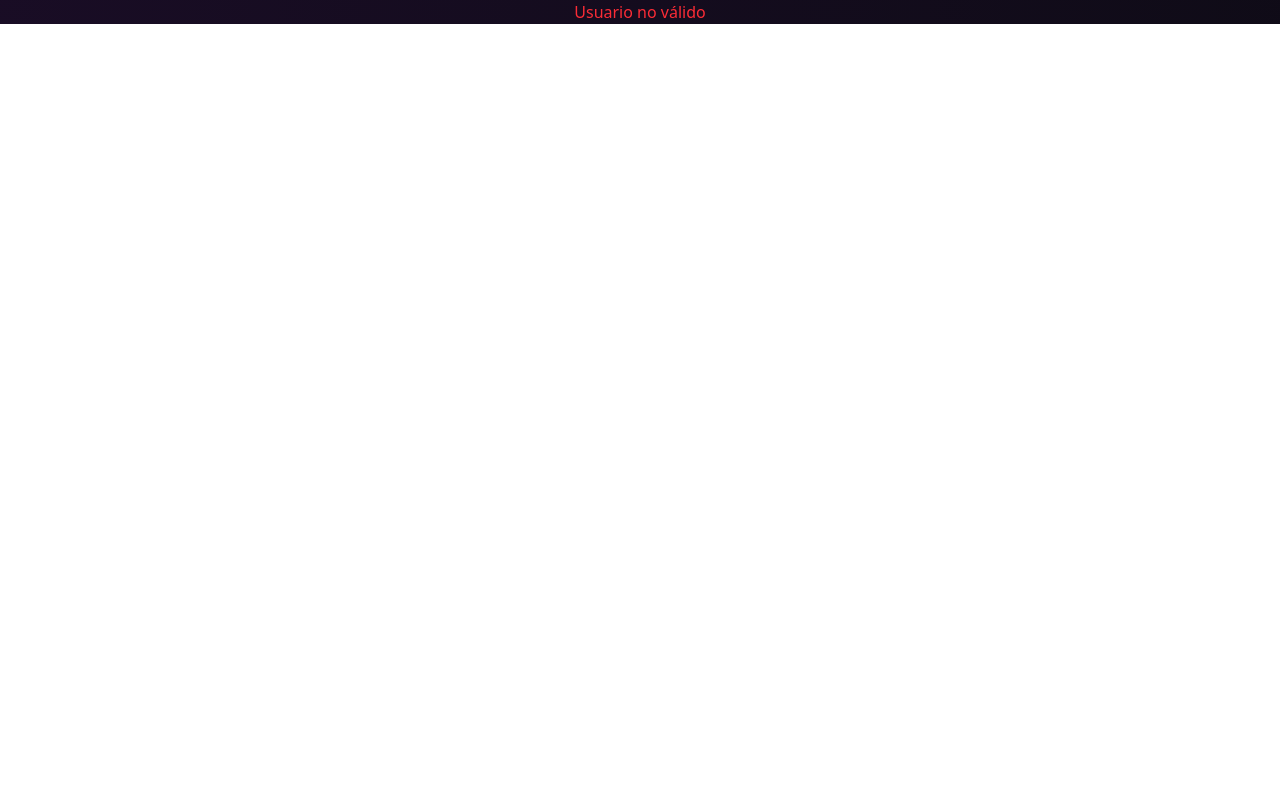
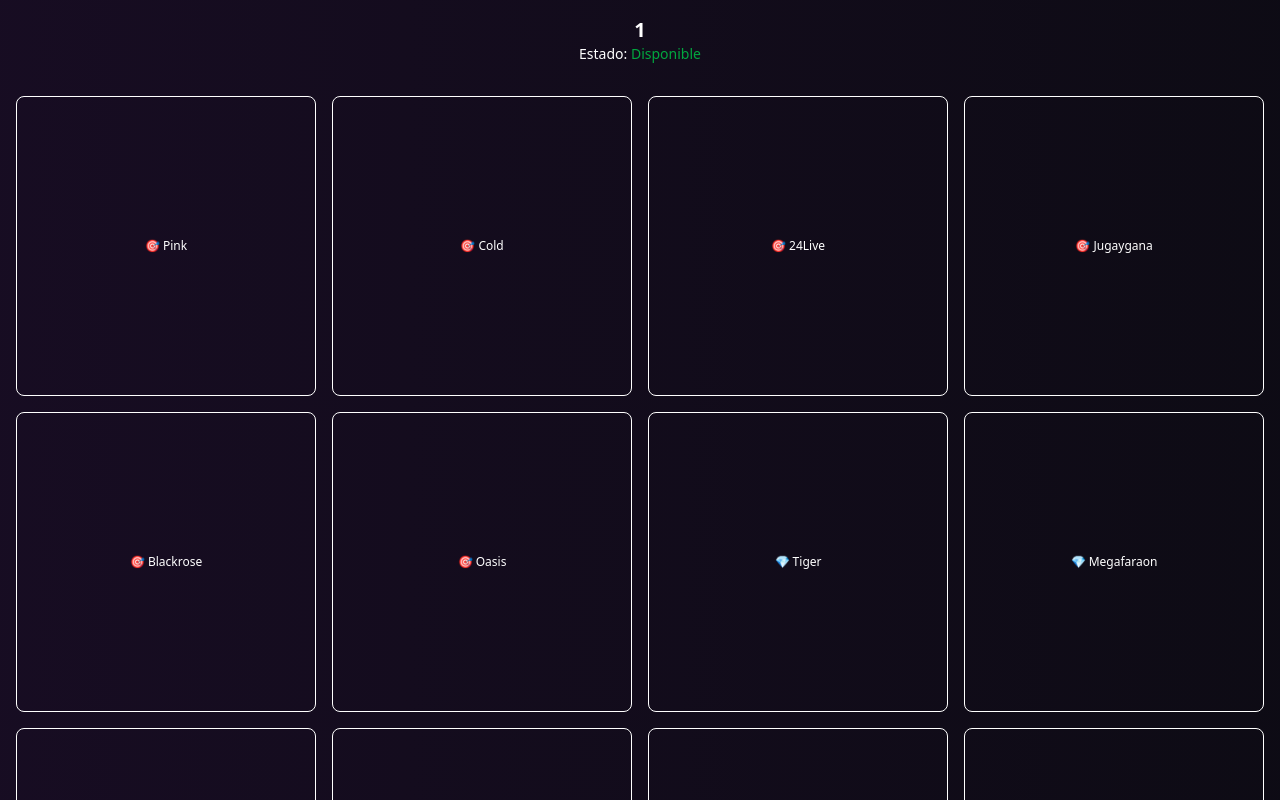
Before and after one commit to franciscobuchini/argenbet, a React (Vite) app: page /1 in a window 1280 px wide. Shown: the top 800 px of the page. Built offline with nearby package versions, Linux system fonts and the light colour scheme; no server answers; the database is empty.

Commit message:
starting client page

```diff
--- a/src/App.jsx
+++ b/src/App.jsx
@@ -37,6 +37,7 @@ function RoutesWithLoader() {
           </PrivateRoute>
         }
       />
+       <Route path="/" element={<ClientPage />} />
       <Route path="/:phone" element={<ClientPage />} />
       <Route path="/:phone/admin" element={<AdminPage />} />
       <Route path="/nuevo" element={<CreateAccount />} />
--- a/src/components/client/PlatformCard.jsx
+++ b/src/components/client/PlatformCard.jsx
@@ -0,0 +1,22 @@
+// src/components/client/PlatformCard.jsx
+function PlatformCard({ platform, contact }) {
+  return (
+    <a
+      href={`https://wa.me/${contact}`}
+      target="_blank"
+      rel="noopener noreferrer"
+      className="border rounded-lg flex flex-col items-center justify-center aspect-square w-full p-2 hover:bg-gray-50"
+    >
+      {platform.image && (
+        <img
+          src={platform.image}
+          alt={platform.name}
+          className="w-12 h-12 object-contain mb-2"
+        />
+      )}
+      <span className="text-xs text-center">{platform.name}</span>
+    </a>
+  )
+}
+
+export default PlatformCard
--- a/src/components/client/PlatformsGrid.jsx
+++ b/src/components/client/PlatformsGrid.jsx
@@ -0,0 +1,15 @@
+// src/components/client/PlatformsGrid.jsx
+import PLATFORMS from "../../data/platforms.json"
+import PlatformCard from "./PlatformCard"
+
+function PlatformsGrid({ contact }) {
+  return (
+    <div className="grid grid-cols-2 sm:grid-cols-4 gap-4">
+      {PLATFORMS.map((p, i) => (
+        <PlatformCard key={p.name || i} platform={p} contact={contact} />
+      ))}
+    </div>
+  )
+}
+
+export default PlatformsGrid
--- a/src/pages/ClientPage.jsx
+++ b/src/pages/ClientPage.jsx
@@ -1,70 +1,90 @@
 // src/pages/ClientPage.jsx
 import { useEffect, useState } from "react"
+import { useParams } from "react-router-dom"
 import { supabase } from "../lib/supabaseClient"
-import { useAuth } from "../hooks/useAuth"
 import FullScreenLoader from "../components/FullScreenLoader"
+import PlatformsGrid from "../components/client/PlatformsGrid"
 
 function ClientPage() {
-  const { user } = useAuth()
+  const { phone } = useParams()
   const [admin, setAdmin] = useState(null)
   const [loading, setLoading] = useState(true)
-  const [error, setError] = useState("")
 
   useEffect(() => {
     const fetchAdmin = async () => {
-      if (!user?.phone) {
-        setError("Usuario no válido")
-        setLoading(false)
-        return
-      }
-
       try {
         const { data, error } = await supabase
           .from("admins")
           .select("*")
-          .eq("phone", user.phone)
+          .eq("phone", phone)
           .maybeSingle()
 
-        if (error) {
-          console.error("Error fetching admin:", error)
-          setError("No se pudo obtener el admin")
-          setLoading(false)
-          return
-        }
-
-        if (!data) {
-          setError("Admin no encontrado")
-          setLoading(false)
-          return
-        }
-
+        if (error) console.error("Error fetching admin:", error)
         setAdmin(data)
       } catch (err) {
         console.error("Unexpected fetch error:", err)
-        setError("Ocurrió un error inesperado")
       } finally {
         setLoading(false)
       }
     }
 
     fetchAdmin()
-  }, [user])
+  }, [phone])
+
+  if (loading) return <FullScreenLoader loading />
+  if (!admin) return renderGenericFallback(phone)
 
   return (
-    <>
-      <FullScreenLoader loading={loading} />
-      {error ? (
-        <p className="text-red-500">{error}</p>
-      ) : (
-        admin && (
-          <div>
-            <h1>Bienvenido, {admin.name}</h1>
-            <p>Teléfono: {admin.phone}</p>
-          </div>
-        )
-      )}
-    </>
+    <div className="min-h-screen flex flex-col">
+      <header className="p-4">
+        <h1 className="text-xl font-bold">{admin.title || admin.phone}</h1>
+        <p className="text-sm text-gray-600">
+          Plan: {admin.plan || "Básico"}
+        </p>
+      </header>
+
+      <main className="flex-1 p-4">
+        <PlatformsGrid contact={admin.phone} />
+      </main>
+
+      <footer className="p-4 text-sm text-center">
+        <p>Contacto: {admin.phone}</p>
+      </footer>
+    </div>
   )
 }
 
+function renderGenericFallback(phone) {
+  const available = isAvailable(9, 21)
+
+  return (
+    <div className="min-h-screen flex flex-col">
+      <header className="p-4">
+        <h1 className="text-xl font-bold">{phone}</h1>
+        <p className="text-sm">
+          Estado:{" "}
+          <span className={available ? "text-green-600" : "text-red-600"}>
+            {available ? "Disponible" : "No disponible"}
+          </span>
+        </p>
+      </header>
+
+      <main className="flex-1 p-4">
+        <PlatformsGrid contact="5491112345678" />
+      </main>
+
+      <footer className="p-4 text-sm text-center">
+        <p>Contacto de confianza</p>
+      </footer>
+    </div>
+  )
+}
+
+function isAvailable(startHour, endHour) {
+  const now = new Date()
+  const utc3 = new Date(now.getTime() - 3 * 60 * 60 * 1000)
+  const hour = utc3.getUTCHours()
+  return hour >= startHour && hour < endHour
+}
+
 export default ClientPage
```
Also changed, not shown: src/components/admin/ProUpgradeModal.jsx (line endings or trailing spaces).
